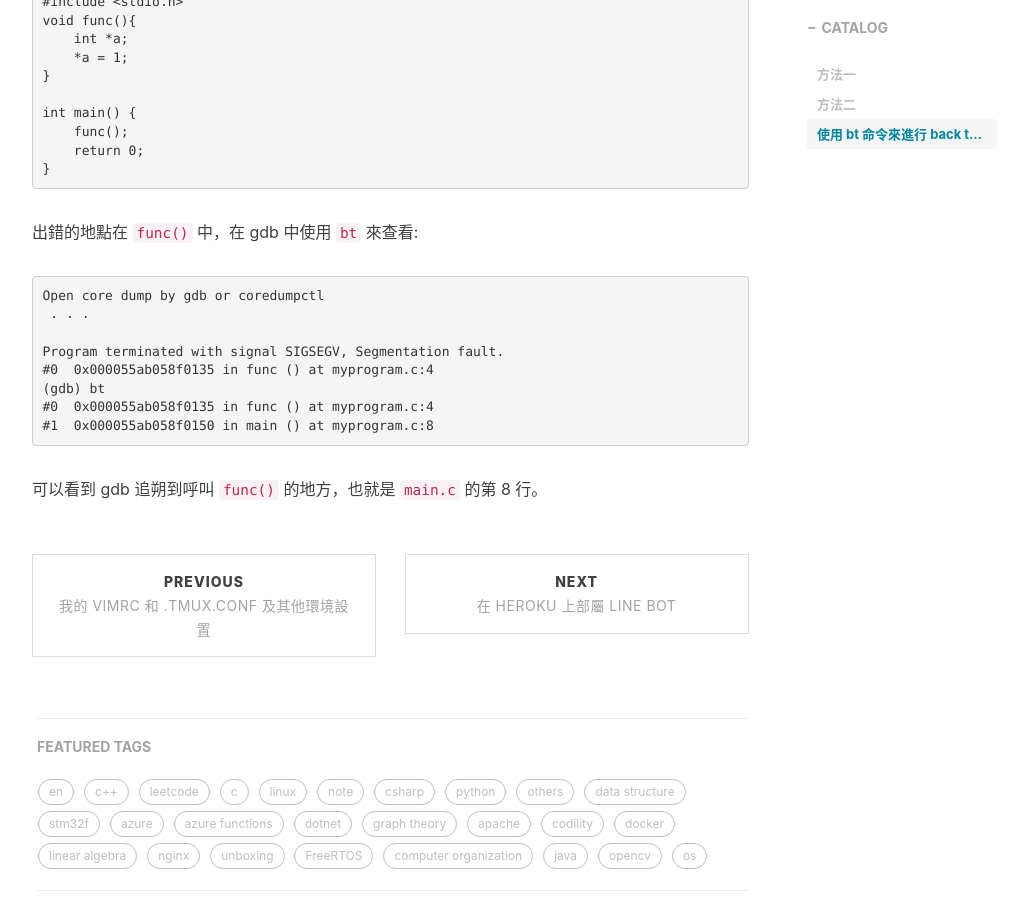
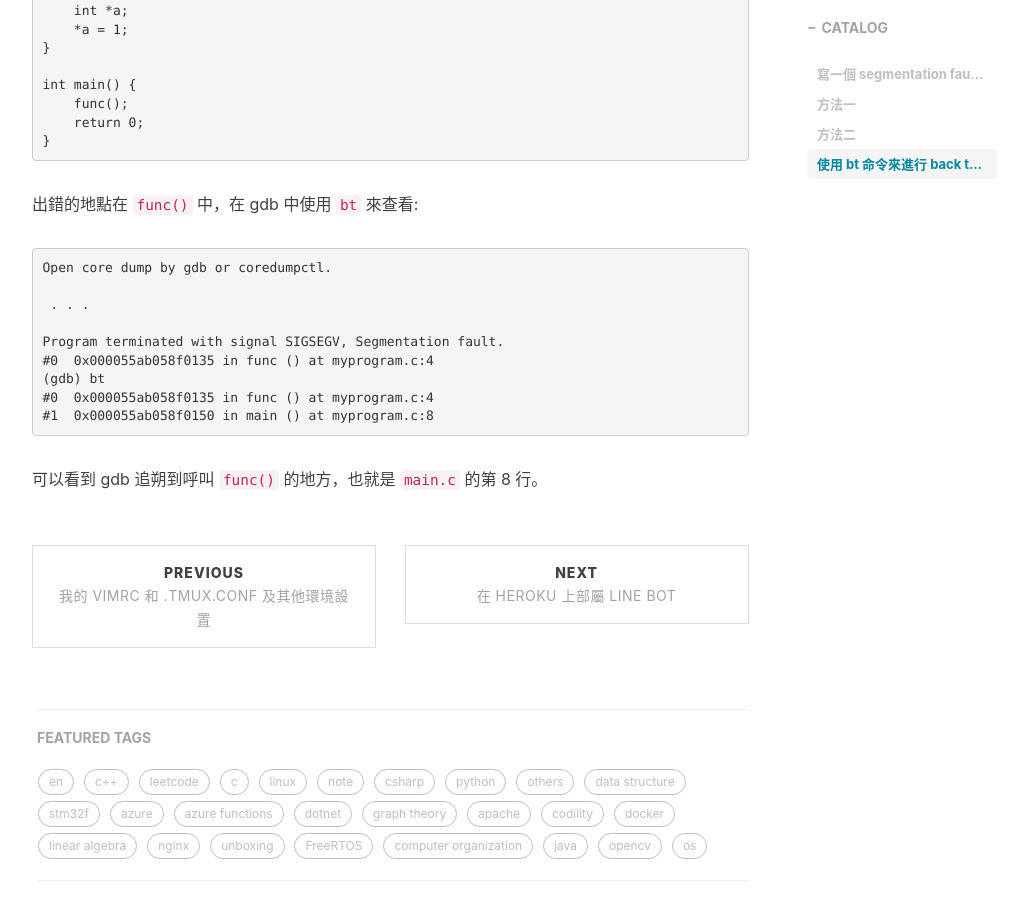
Before and after one commit to blueskyson/blueskyson.github.io, a Jekyll site: the page built from _posts/2020/2020-12-09-how-to-open-core-dump.md, in a window 1280 px wide and 900 px high, scrolled down 3646 px. Shown: the whole window, without its empty margins (223-1236 px from the left). Built offline with Jekyll 4.4.1, drawn with Linux system fonts in a browser that asks for light colours; nearby versions of some CDN libraries; comment, search, counter and statistics services are not loaded; some of the changed text lies outside the part shown.

Commit message:
Update core dump post

````diff
--- a/_posts/2020/2020-12-09-how-to-open-core-dump.md
+++ b/_posts/2020/2020-12-09-how-to-open-core-dump.md
@@ -9,6 +9,8 @@ tags:
   - c
   - c++
 ---
+
+## 寫一個 segmentation fault 的範例程式。
 
 在 Ubuntu 預設是不會產生 core dump 的，想讓系統產生 core dump ，需要輸入以下指令:
 ```non
@@ -86,7 +88,7 @@ Sun 2022-10-02 19:52:44 CST 61547 1000 1000 SIGSEGV present  /home/lin/Desktop/t
 
 然後用 `coredumpctl debug myprogram` 讓 gdb 打開 core dump：
 
-```
+```non
 $ coredumpctl debug myprogram
            PID: 61547 (myprogram)
            UID: 1000 (lin)
@@ -166,7 +168,8 @@ int main() {
 出錯的地點在 `func()` 中，在 gdb 中使用 `bt` 來查看:
 
 ```non
-Open core dump by gdb or coredumpctl
+Open core dump by gdb or coredumpctl.
+
  . . .
 
 Program terminated with signal SIGSEGV, Segmentation fault.
````
